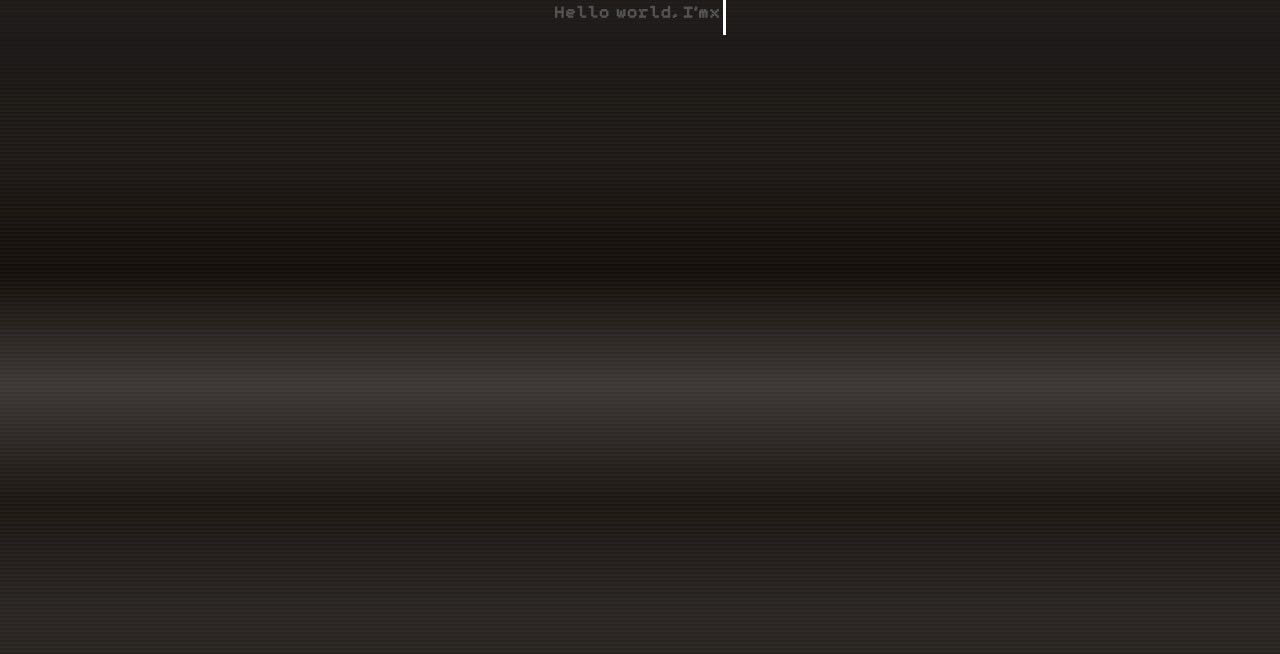
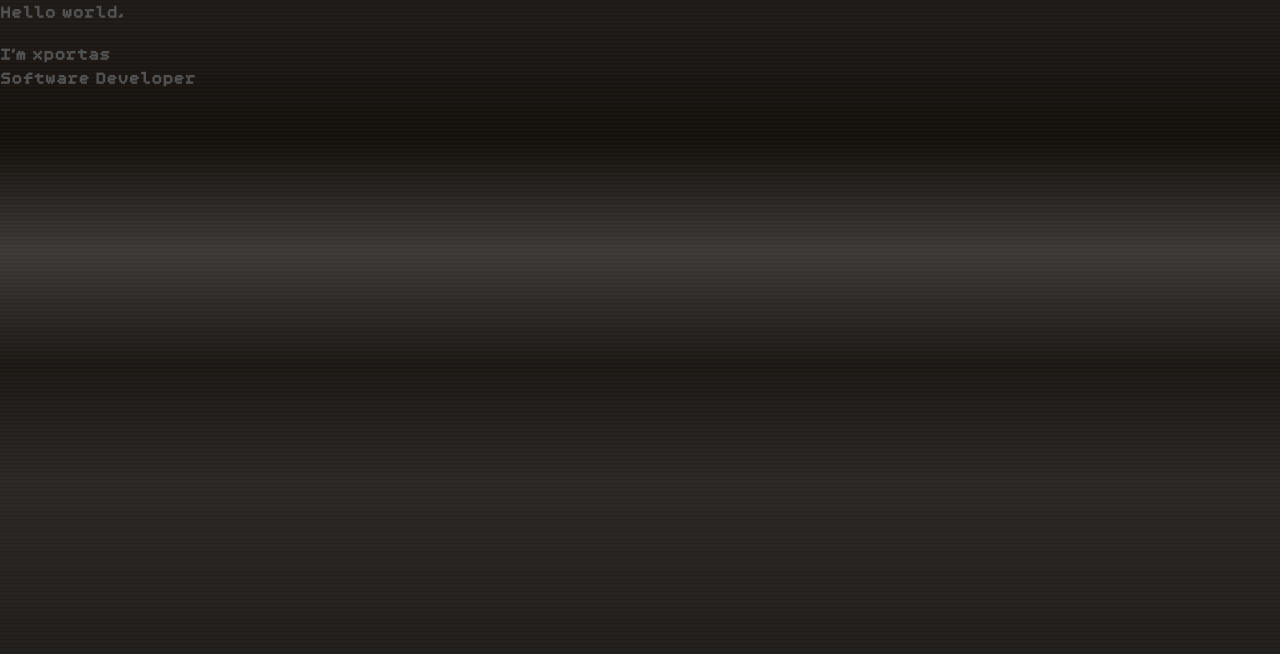
Before and after one commit to xportas/xportas-website, a Next.js app: page / in a window 1280 px wide. Shown: the top 654 px of the page. Built offline with nearby package versions, Linux system fonts and the light colour scheme.

Commit message:
REFACT retro screen centered

```diff
--- a/src/app/components/RetroScreen.jsx
+++ b/src/app/components/RetroScreen.jsx
@@ -25,7 +25,7 @@ export default function RetroScreen() {
 
   async function deleteString(eleRef) {
     const letters = eleRef.current.innerHTML.split("");
-    while(letters.length > 0) {
+    while (letters.length > 0) {
       await waitForMs(100);
       letters.pop();
       eleRef.current.innerHTML = letters.join("");
@@ -57,13 +57,34 @@ export default function RetroScreen() {
   return (
     <div className='h-screen w-screen m-0 p-0 bg-screen-bgcolor' id='screen'>
       <div className='h-full w-full z-50 relative animate-crtScreen' id='crt-noise'
-      style={{ background: `linear-gradient(to bottom, transparent, #aaa4, #8881, #6664, #4445, #2228, #4443, transparent), repeating-linear-gradient(transparent 0 2px, #25242950 2px 4px)`}}>
-        <div className='flex justify-center content-center'>
-          <p>Hello world,</p>
-          <span>I'm </span>
-          <span className="" ref={typedNameOrAlias}></span>
-          <span className="inline-block w-[3px] h-[35px] bg-white ml-[3px] animate-blink"></span>
+        style={{ background: `linear-gradient(to bottom, transparent, #aaa4, #8881, #6664, #4445, #2228, #4443, transparent), repeating-linear-gradient(transparent 0 2px, #25242950 2px 4px)` }}>
+
+        <div className='flex h-3/5'>
+          <div className='w-1/2 '>
+            <div>          <p>Hello world, {' '}</p>
+            </div>
+            <div><span>I'm {' '}</span>
+              <span className="" ref={typedNameOrAlias}></span>
+              <span className="inline-block w-[3px] h-[35px] bg-white ml-[3px] animate-blink"></span></div>
+            <div>
+              <ul>
+                <li>
+                  Software Developer
+                </li>
+              </ul>
+            </div>
+
+          </div>
+
+          <div className='flex-1'>
+            {/* Image */}
+          </div>
         </div>
+
+        <div className='h-2/5'>
+          {/* Language selector */}
+        </div>
+
       </div>
     </div>
   );
```
Also changed, not shown: 1 other file (tests, documents, lock files or other folders).
